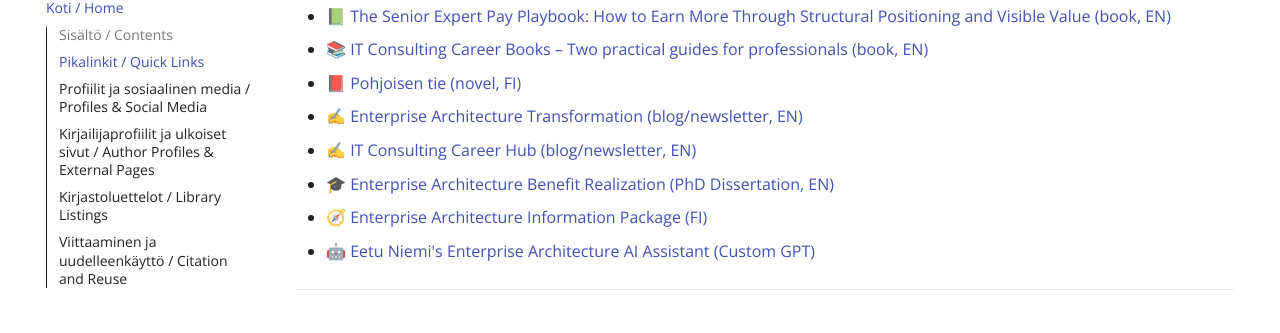
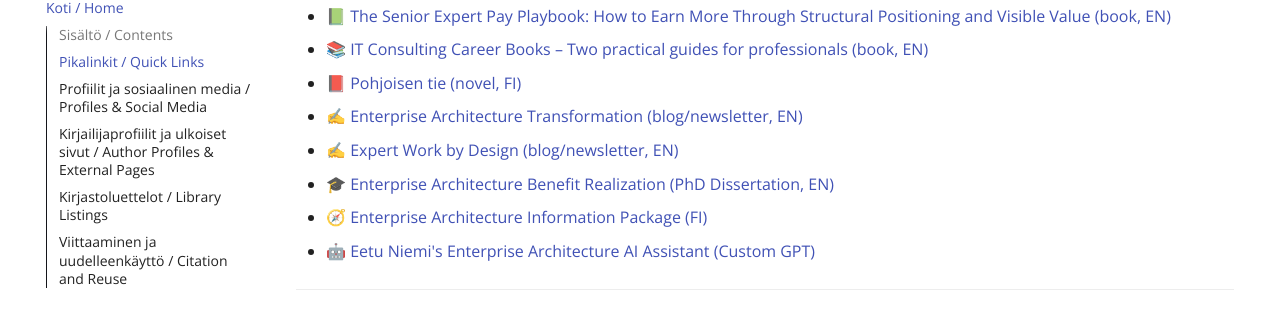
Before and after one commit to eetuniemiphd/eetuniemi, an MkDocs documentation site: the page built from docs/index.md, in a window 1280 px wide and 900 px high, scrolled down 1020 px. Shown: the part 121-454 px from the top of the window. Built offline with MkDocs 1.6.1 and Material for MkDocs 9.7.7, drawn with Linux system fonts in a browser that asks for light colours; comment, search, counter and statistics services are not loaded.

Commit message:
Update index.md

```diff
--- a/docs/index.md
+++ b/docs/index.md
@@ -32,7 +32,7 @@
 - 📚 [IT Consulting Career Books – Two practical guides for professionals (book, EN)](https://itconsulting.eetuniemi.net)
 - 📕 [Pohjoisen tie (novel, FI)](https://pohjoisentie.eetuniemi.fi)
 - ✍️ [Enterprise Architecture Transformation (blog/newsletter, EN)](https://www.eatransformation.com)
-- ✍️ [IT Consulting Career Hub (blog/newsletter, EN)](https://www.itconsultingcareer.com)
+- ✍️ [Expert Work by Design (blog/newsletter, EN)](https://www.itconsultingcareer.com)
 - 🎓 [Enterprise Architecture Benefit Realization (PhD Dissertation, EN)](http://urn.fi/URN:ISBN:978-952-15-3850-6)
 - 🧭 [Enterprise Architecture Information Package (FI)](https://kokonaisarkkitehtuuri.org)
 - 🤖 [Eetu Niemi's Enterprise Architecture AI Assistant (Custom GPT)](https://chatgpt.com/g/g-69284a2eedf8819199371368afbb866b-eetu-niemi-s-enterprise-architecture-assistant)
```
